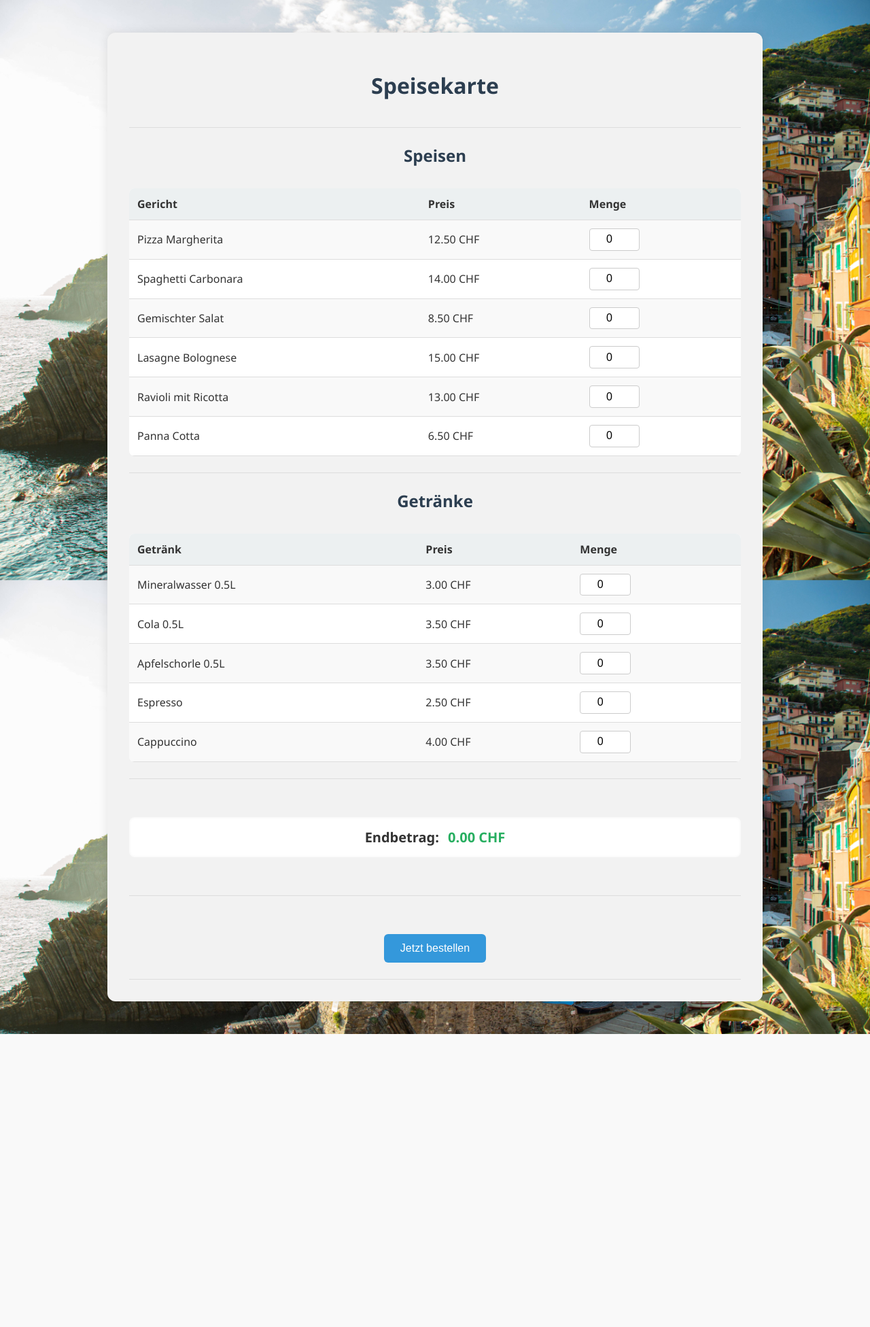
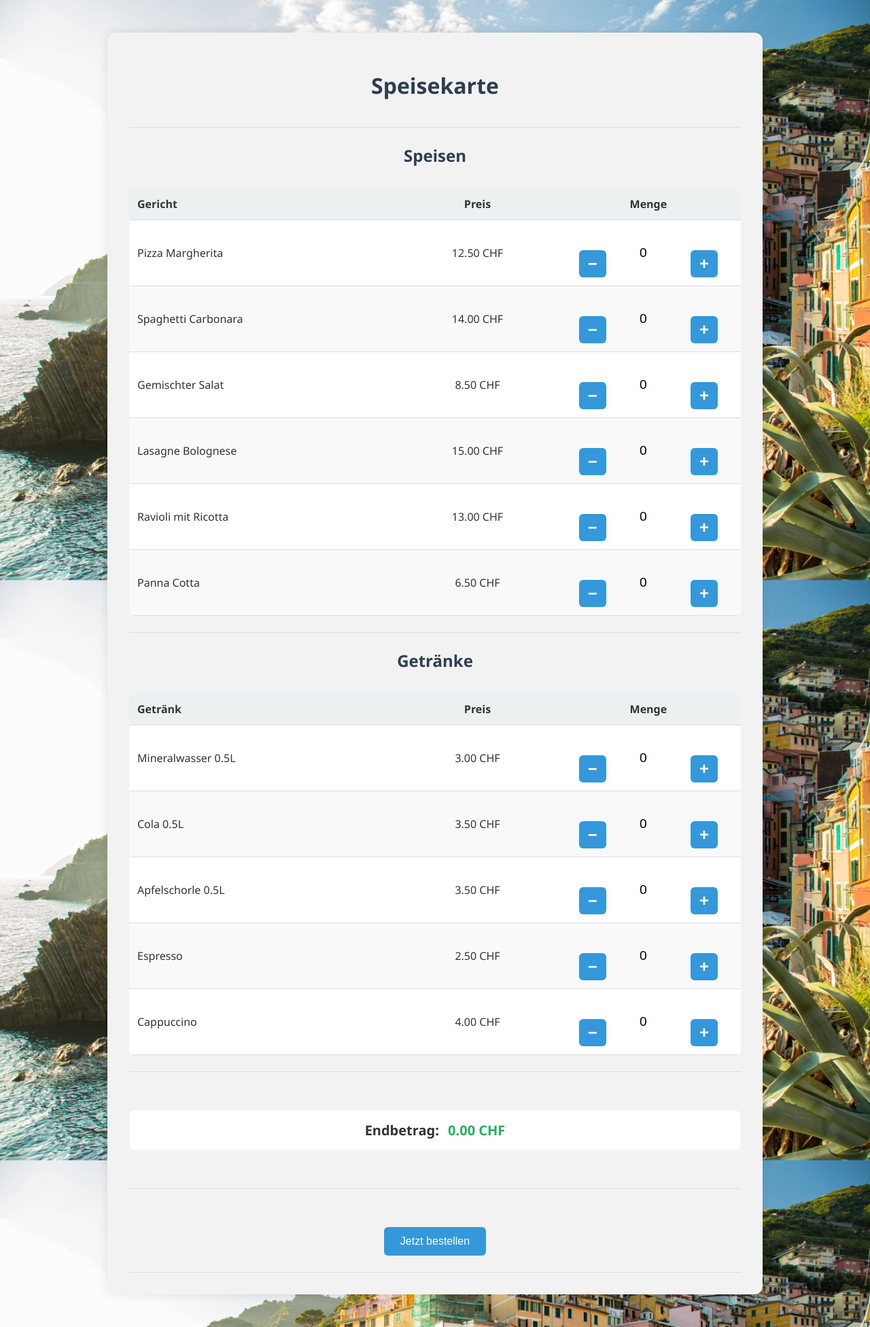
Before and after one commit to Alex10000121/Restaurantverwaltung, a Flask app: page /speisekarte in a window 1280 px wide. Shown: the whole page at 68% size. Before the commit the page ends 1521 px from the top, so only its background shows below. Run offline with Flask 3, Linux system fonts and the light colour scheme.

Commit message:
Hinzufügen von + und - bei Menge

```diff
--- a/static/css/style.css
+++ b/static/css/style.css
@@ -1,3 +1,4 @@
+/* Grundlayout */
 body {
     font-family: 'Segoe UI', Tahoma, Geneva, Verdana, sans-serif;
     margin: 0;
@@ -11,8 +12,7 @@ body {
     color: #333;
 }
 
-/* Hauptcontainer */
-main {
+main, .danke-page {
     background-color: #f2f2f2;
     max-width: 900px;
     margin: 3rem auto;
@@ -21,13 +21,11 @@ main {
     box-shadow: 0 0 15px rgba(0, 0, 0, 0.1);
 }
 
-/* Abschnittsabstand */
 .section {
     padding: 1.5rem 0;
     border-bottom: 1px solid #ddd;
 }
 
-/* Überschriften */
 h1, h2 {
     text-align: center;
     color: #2c3e50;
@@ -35,42 +33,107 @@ h1, h2 {
     padding-bottom: 1rem;
 }
 
-/* Tabelle */
-table {
+/* Bestelltabellen */
+.bestell-tabelle {
     width: 100%;
     border-collapse: collapse;
     margin-top: 1rem;
     background-color: #fff;
     border-radius: 8px;
     overflow: hidden;
+    table-layout: fixed;
 }
 
-th, td {
+.bestell-tabelle th, .bestell-tabelle td {
     padding: 0.75rem;
-    text-align: left;
     border-bottom: 1px solid #ddd;
+    word-wrap: break-word;
 }
 
-th {
+.bestell-tabelle th {
     background-color: #ecf0f1;
     font-weight: bold;
+    text-align: center;
 }
 
-tr:nth-child(even) {
+.bestell-tabelle tr:nth-child(even) {
     background-color: #f9f9f9;
 }
 
-/* Eingabefelder */
-input[type="number"] {
-    width: 60px;
-    padding: 0.4rem;
-    text-align: center;
-    font-size: 1rem;
-    border: 1px solid #ccc;
-    border-radius: 4px;
+.bestell-tabelle th.gericht, .bestell-tabelle td.gericht {
+    width: 45%;
+    text-align: left;
 }
 
-/* Button */
+.bestell-tabelle th.preis, .bestell-tabelle td.preis {
+    width: 25%;
+    text-align: center;
+}
+
+.bestell-tabelle th.menge, .bestell-tabelle td.menge {
+    width: 30%;
+    text-align: center;
+    vertical-align: middle;
+}
+
+/* Tabellen auf Danke-Seite (4 Spalten) */
+th.gericht, td.gericht {
+    width: 40%;
+    text-align: left;
+}
+
+th.menge, td.menge {
+    width: 15%;
+    text-align: center;
+}
+
+th.preis, td.preis,
+th.gesamt, td.gesamt {
+    width: 22.5%;
+    text-align: center;
+}
+
+/* Mengensteuerung */
+.counter {
+    display: flex;
+    align-items: center;
+    justify-content: center;
+    gap: 0.5rem;
+}
+
+.counter input[type="number"] {
+    width: 60px;
+    height: 40px;
+    text-align: center;
+    font-size: 1.2rem;
+    border: none;              /* <== Entfernt den Rahmen */
+    outline: none;             /* <== Entfernt blauen Rahmen beim Klicken */
+    background-color: transparent; /* optional – wenn du keinen Hintergrund willst */
+}
+
+
+.counter button {
+    width: 40px;
+    height: 40px;
+    font-size: 1.5rem;
+    font-weight: bold;
+    border: none;
+    border-radius: 6px;
+    background-color: #3498db;
+    color: white;
+    cursor: pointer;
+    display: flex;
+    align-items: center;
+    justify-content: center;
+    padding: 0;
+    transition: background-color 0.3s;
+}
+
+.counter button:hover {
+    background-color: #2980b9;
+}
+
+/* Buttons */
 button {
     background-color: #3498db;
     color: white;
@@ -88,7 +151,7 @@ button:hover {
     background-color: #2980b9;
 }
 
-/* Endbetrag-Box */
+/* Endbetrag */
 .betrag-box {
     background-color: #ffffff;
     border-radius: 8px;
--- a/templates/speisekarte.html
+++ b/templates/speisekarte.html
@@ -5,6 +5,20 @@
     <title>Speisekarte</title>
     <link rel="stylesheet" href="{{ url_for('static', filename='css/style.css') }}">
     <script>
+        function plus(btn) {
+            const input = btn.parentElement.querySelector('input');
+            input.value = parseInt(input.value) + 1;
+            input.dispatchEvent(new Event('input'));
+        }
+
+        function minus(btn) {
+            const input = btn.parentElement.querySelector('input');
+            if (parseInt(input.value) > 0) {
+                input.value = parseInt(input.value) - 1;
+                input.dispatchEvent(new Event('input'));
+            }
+        }
+
         function berechneSumme() {
             let summe = 0;
             const inputs = document.querySelectorAll("input[data-preis]");
@@ -17,7 +31,7 @@
         }
 
         document.addEventListener("DOMContentLoaded", () => {
-            const felder = document.querySelectorAll("input[type='number']");
+            const felder = document.querySelectorAll("input[data-preis]");
             felder.forEach(f => f.addEventListener("input", berechneSumme));
             berechneSumme();
         });
@@ -25,6 +39,7 @@
 </head>
 <body>
 <main>
+
     {% if fehler %}
     <div class="fehler">{{ fehler }}</div>
     {% endif %}
@@ -36,35 +51,59 @@
 
         <div class="section">
             <h2>Speisen</h2>
-            <table>
-                <tr><th>Gericht</th><th>Preis</th><th>Menge</th></tr>
+            <table class="bestell-tabelle">
+                <thead>
+                    <tr>
+                        <th class="gericht">Gericht</th>
+                        <th class="preis">Preis</th>
+                        <th class="menge">Menge</th>
+                    </tr>
+                </thead>
+                <tbody>
                     {% for speise in speisen %}
                     <tr>
-                    <td>{{ speise.name }}</td>
-                    <td>{{ "%.2f"|format(speise.preis) }} CHF</td>
-                    <td>
-                        <input type="number" id="speise_{{ speise.id }}" name="speise_{{ speise.id }}" min="0" value="0"
-                               data-preis="{{ "%.2f"|format(speise.preis)|replace(",", ".") }}">
+                        <td class="gericht">{{ speise.name }}</td>
+                        <td class="preis">{{ "%.2f"|format(speise.preis) }} CHF</td>
+                        <td class="menge">
+                            <div class="counter">
+                                <button type="button" onclick="minus(this)">−</button>
+                                <input type="number" id="speise_{{ speise.id }}" name="speise_{{ speise.id }}" value="0" min="0"
+                                       data-preis="{{ "%.2f"|format(speise.preis)|replace(',', '.') }}" readonly>
+                                <button type="button" onclick="plus(this)">+</button>
+                            </div>
                         </td>
                     </tr>
                     {% endfor %}
+                </tbody>
             </table>
         </div>
 
         <div class="section">
             <h2>Getränke</h2>
-            <table>
-                <tr><th>Getränk</th><th>Preis</th><th>Menge</th></tr>
+            <table class="bestell-tabelle">
+                <thead>
+                    <tr>
+                        <th class="gericht">Getränk</th>
+                        <th class="preis">Preis</th>
+                        <th class="menge">Menge</th>
+                    </tr>
+                </thead>
+                <tbody>
                     {% for getraenk in getraenke %}
                     <tr>
-                    <td>{{ getraenk.name }}</td>
-                    <td>{{ "%.2f"|format(getraenk.preis) }} CHF</td>
-                    <td>
-                        <input type="number" id="getraenk_{{ getraenk.id }}" name="getraenk_{{ getraenk.id }}" min="0" value="0"
-                               data-preis="{{ "%.2f"|format(getraenk.preis)|replace(",", ".") }}">
+                        <td class="gericht">{{ getraenk.name }}</td>
+                        <td class="preis">{{ "%.2f"|format(getraenk.preis) }} CHF</td>
+                        <td class="menge">
+                            <div class="counter">
+                                <button type="button" onclick="minus(this)">−</button>
+                                <input type="number" id="getraenk_{{ getraenk.id }}" name="getraenk_{{ getraenk.id }}" value="0" min="0"
+                                       data-preis="{{ "%.2f"|format(getraenk.preis)|replace(',', '.') }}" readonly>
+                                <button type="button" onclick="plus(this)">+</button>
+                            </div>
                         </td>
                     </tr>
                     {% endfor %}
+                </tbody>
             </table>
         </div>
 
```
Also changed, not shown: templates/danke.html (+29 -11 lines). Lines whose indentation alone changed are shown as unchanged.
